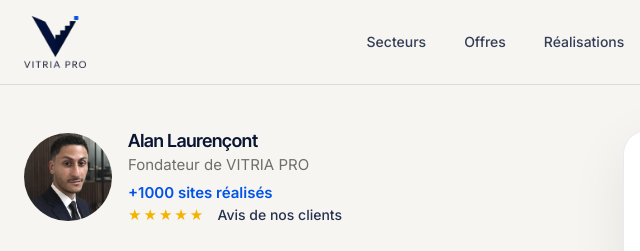
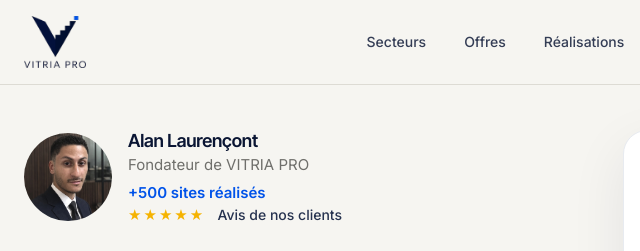
Before and after one commit to Tausska/vitriapro, a plain HTML site: page rendez-vous.html in a window 1280 px wide. Shown: the top 251 px of the page, 0-640 px from the left. Drawn offline with Linux system fonts and the light colour scheme; a script that the page names is missing.

Commit message:
Display 500 completed sites on booking page

```diff
--- a/rendez-vous.html
+++ b/rendez-vous.html
@@ -73,7 +73,7 @@
 <main>
 <section class="rv2"><div class="wrap rv2g">
  <div class="rv2-intro">
-  <div class="rv2-who"><img src="fondateur-alan.jpg" alt="Alan Laurençont, fondateur de VITRIA PRO" width="88" height="88"><div><b>Alan Laurençont</b><span>Fondateur de VITRIA PRO</span><strong class="rv2-experience">+1000 sites réalisés</strong><em class="rv2-st" aria-label="5 étoiles sur 5">★★★★★ <small>Avis de nos clients</small></em></div></div>
+  <div class="rv2-who"><img src="fondateur-alan.jpg" alt="Alan Laurençont, fondateur de VITRIA PRO" width="88" height="88"><div><b>Alan Laurençont</b><span>Fondateur de VITRIA PRO</span><strong class="rv2-experience">+500 sites réalisés</strong><em class="rv2-st" aria-label="5 étoiles sur 5">★★★★★ <small>Avis de nos clients</small></em></div></div>
   <h1>Un site qui aide vos clients à <em>vous choisir.</em></h1>
  <p class="rv2-hook">Pendant l’appel, on découvre votre activité et on voit comment vous mettre en valeur, vous et votre entreprise.</p>
   <p class="rv2-gar">14 jours, satisfait ou remboursé.</p>
```
